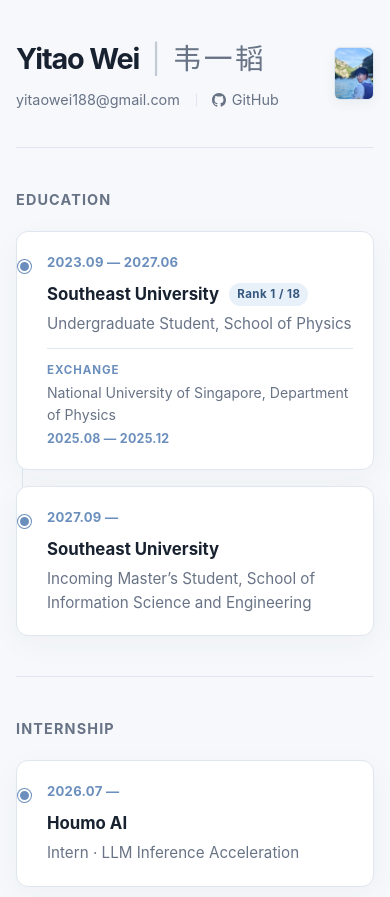
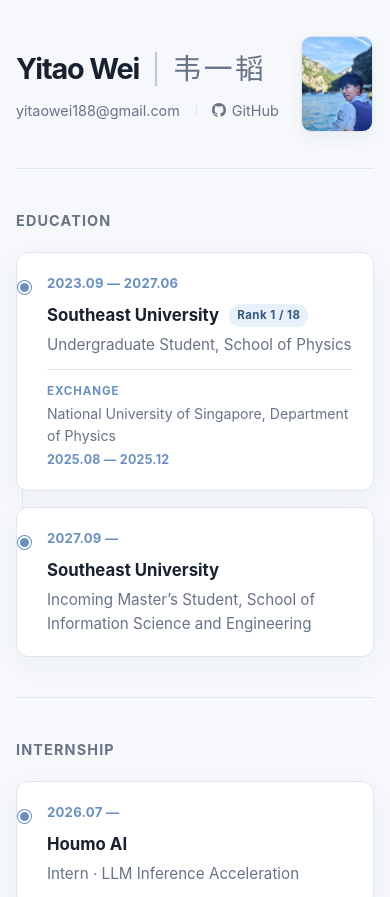
Before and after one commit to yitao-wei/yitao-wei.github.io, a plain HTML site: page index.html in a window 390 px wide. Shown: the top 897 px of the page. Drawn offline with Linux system fonts and the light colour scheme.

Commit message:
照片大小

```diff
--- a/style.css
+++ b/style.css
@@ -33,8 +33,8 @@ body {
 .page-header {
   display: flex;
   align-items: center;
-  justify-content: space-between;
-  gap: 18px;
+  justify-content: flex-start;
+  gap: 22px;
   padding-bottom: 48px;
   border-bottom: 1px solid var(--border);
 }
@@ -46,15 +46,15 @@ body {
 }
 
 .portrait {
-  width: 48px;
-  height: 64px;
+  width: 96px;
+  height: 128px;
   flex-shrink: 0;
   align-self: center;
   object-fit: cover;
   object-position: center 28%;
   border: 1px solid var(--border);
-  border-radius: 8px;
-  box-shadow: 0 4px 12px rgba(60, 78, 104, 0.06);
+  border-radius: 12px;
+  box-shadow: 0 6px 16px rgba(60, 78, 104, 0.06);
 }
 
 .header-links {
@@ -278,9 +278,9 @@ footer {
   }
 
   .portrait {
-    width: 40px;
-    height: 53px;
-    border-radius: 6px;
+    width: 72px;
+    height: 96px;
+    border-radius: 10px;
   }
 
   .section {
```
